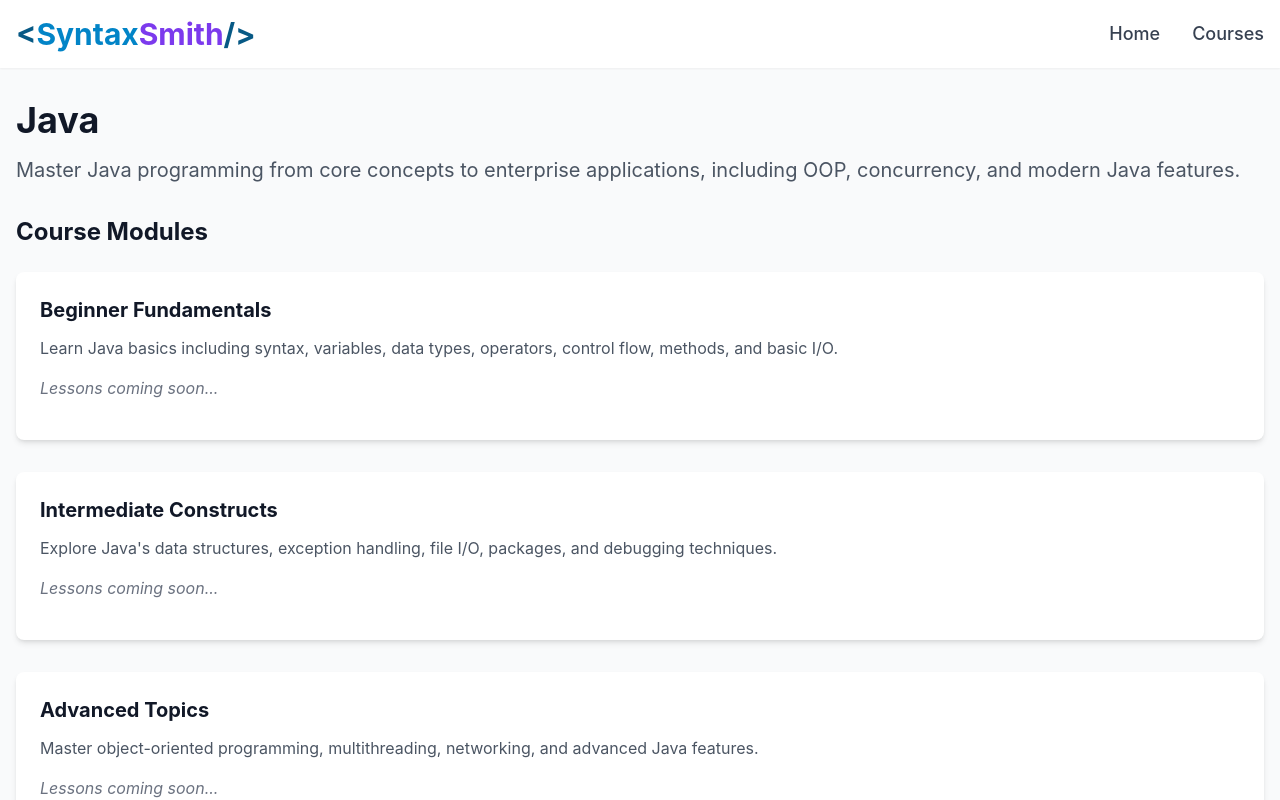
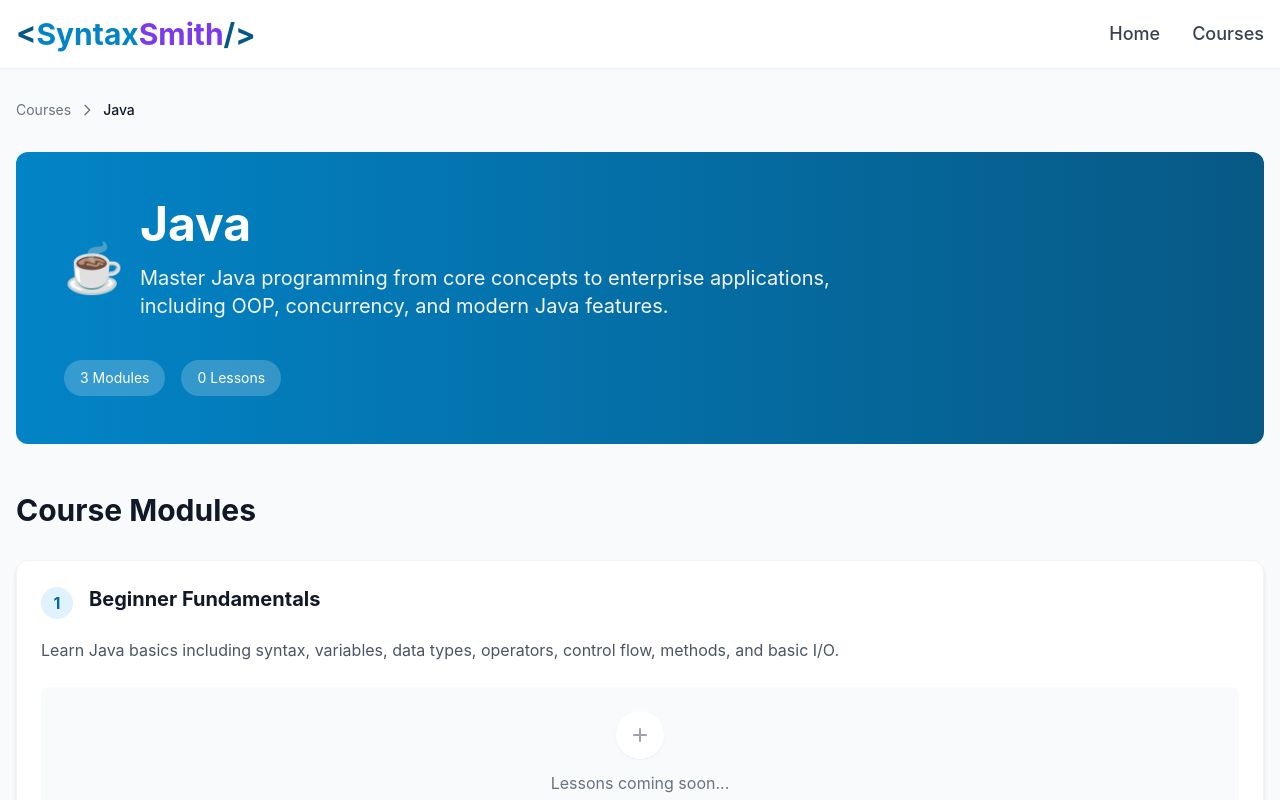
Before and after one commit to haseebawan45/Syntax_Smith, a React (Vite) app: page /courses/java in a window 1280 px wide. Shown: the top 800 px of the page. Built offline with nearby package versions, Linux system fonts and the light colour scheme.

Commit message:
initial commit

```diff
--- a/src/pages/CourseDetail.tsx
+++ b/src/pages/CourseDetail.tsx
@@ -6,15 +6,30 @@ const CourseDetail: React.FC = () => {
   const { courseId } = useParams<{ courseId: string }>();
   const course = curriculumData.find((c) => c.id === courseId);
 
+  // Language icons mapping
+  const languageIcons: Record<string, string> = {
+    'JavaScript': '⚡',
+    'Python': '🐍',
+    'Java': '☕',
+  };
+
   if (!course) {
     return (
-      <div className="text-center py-12">
-        <h2 className="text-2xl font-bold mb-4">Course not found</h2>
-        <p className="mb-6">The course you are looking for does not exist.</p>
+      <div className="min-h-[60vh] flex flex-col items-center justify-center text-center py-12">
+        <div className="bg-red-50 text-red-500 w-16 h-16 rounded-full flex items-center justify-center mb-6">
+          <svg xmlns="http://www.w3.org/2000/svg" className="h-8 w-8" fill="none" viewBox="0 0 24 24" stroke="currentColor">
+            <path strokeLinecap="round" strokeLinejoin="round" strokeWidth={2} d="M6 18L18 6M6 6l12 12" />
+          </svg>
+        </div>
+        <h2 className="text-3xl font-bold mb-4">Course not found</h2>
+        <p className="text-gray-600 mb-8 max-w-md">The course you are looking for does not exist or might have been moved.</p>
         <Link
           to="/courses"
-          className="inline-block bg-primary-600 text-white font-medium py-2 px-6 rounded-md hover:bg-primary-700 transition"
+          className="inline-flex items-center bg-primary-600 text-white font-medium py-2 px-6 rounded-lg hover:bg-primary-700 transition transform hover:-translate-y-1"
         >
+          <svg xmlns="http://www.w3.org/2000/svg" className="h-5 w-5 mr-2" viewBox="0 0 20 20" fill="currentColor">
+            <path fillRule="evenodd" d="M9.707 16.707a1 1 0 01-1.414 0l-6-6a1 1 0 010-1.414l6-6a1 1 0 011.414 1.414L5.414 9H17a1 1 0 110 2H5.414l4.293 4.293a1 1 0 010 1.414z" clipRule="evenodd" />
+          </svg>
           Back to Courses
         </Link>
       </div>
@@ -23,47 +38,119 @@ const CourseDetail: React.FC = () => {
 
   return (
     <div>
-      <section className="mb-8">
-        <h1 className="text-4xl font-bold mb-4">{course.language}</h1>
-        <p className="text-xl text-gray-600">
+      {/* Breadcrumb */}
+      <nav className="mb-8">
+        <ol className="flex items-center space-x-2 text-sm text-gray-500">
+          <li>
+            <Link to="/courses" className="hover:text-primary-600 transition">Courses</Link>
+          </li>
+          <li>
+            <svg xmlns="http://www.w3.org/2000/svg" className="h-4 w-4" fill="none" viewBox="0 0 24 24" stroke="currentColor">
+              <path strokeLinecap="round" strokeLinejoin="round" strokeWidth={2} d="M9 5l7 7-7 7" />
+            </svg>
+          </li>
+          <li className="font-medium text-gray-900">{course.language}</li>
+        </ol>
+      </nav>
+
+      {/* Course Header */}
+      <section className="bg-gradient-to-r from-primary-600 to-primary-800 rounded-xl p-8 md:p-12 mb-12 text-white">
+        <div className="flex items-center mb-6">
+          <span className="text-5xl mr-4">{languageIcons[course.language] || '📚'}</span>
+          <div>
+            <h1 className="text-4xl md:text-5xl font-bold mb-4">{course.language}</h1>
+            <p className="text-xl text-gray-100 max-w-3xl">
               {course.description}
             </p>
+          </div>
+        </div>
+        <div className="flex items-center space-x-4 text-sm">
+          <div className="bg-white/20 px-4 py-2 rounded-full">
+            {course.modules.length} Modules
+          </div>
+          <div className="bg-white/20 px-4 py-2 rounded-full">
+            {course.modules.reduce((acc, module) => acc + module.lessons.length, 0)} Lessons
+          </div>
+        </div>
       </section>
 
+      {/* Course Modules */}
       <section className="mb-12">
-        <h2 className="text-2xl font-bold mb-6">Course Modules</h2>
+        <h2 className="text-3xl font-bold mb-8">Course Modules</h2>
 
-        <div className="space-y-8">
-          {course.modules.map((module) => (
-            <div key={module.id} className="bg-white rounded-lg shadow-md p-6">
-              <h3 className="text-xl font-bold mb-3">{module.title}</h3>
-              <p className="text-gray-600 mb-4">{module.summary}</p>
+        <div className="space-y-6">
+          {course.modules.map((module, index) => (
+            <div key={module.id} className="bg-white rounded-xl shadow-md overflow-hidden border border-gray-100">
+              <div className="p-6">
+                <div className="flex items-center mb-4">
+                  <div className="bg-primary-100 text-primary-700 w-8 h-8 rounded-full flex items-center justify-center font-bold mr-4">
+                    {index + 1}
+                  </div>
+                  <h3 className="text-xl font-bold">{module.title}</h3>
+                </div>
+                <p className="text-gray-600 mb-6 leading-relaxed">{module.summary}</p>
 
                 {module.lessons.length > 0 ? (
                   <div>
-                  <h4 className="text-lg font-semibold mb-3">Lessons:</h4>
-                  <ul className="space-y-3">
-                    {module.lessons.map((lesson) => (
-                      <li key={lesson.id} className="bg-gray-50 rounded-md p-4 hover:bg-gray-100 transition">
+                    <h4 className="text-lg font-semibold mb-4 flex items-center">
+                      <svg xmlns="http://www.w3.org/2000/svg" className="h-5 w-5 mr-2 text-primary-600" viewBox="0 0 20 20" fill="currentColor">
+                        <path d="M10.394 2.08a1 1 0 00-.788 0l-7 3a1 1 0 000 1.84L5.25 8.051a.999.999 0 01.356-.257l4-1.714a1 1 0 11.788 1.838L7.667 9.088l1.94.831a1 1 0 00.787 0l7-3a1 1 0 000-1.838l-7-3zM3.31 9.397L5 10.12v4.102a8.969 8.969 0 00-1.05-.174 1 1 0 01-.89-.89 11.115 11.115 0 01.25-3.762zM9.3 16.573A9.026 9.026 0 007 14.935v-3.957l1.818.78a3 3 0 002.364 0l5.508-2.361a11.026 11.026 0 01.25 3.762 1 1 0 01-.89.89 8.968 8.968 0 00-5.35 2.524 1 1 0 01-1.4 0zM6 18a1 1 0 001-1v-2.065a8.935 8.935 0 00-2-.712V17a1 1 0 001 1z" />
+                      </svg>
+                      Lessons
+                    </h4>
+                    <div className="grid gap-4">
+                      {module.lessons.map((lesson, lessonIndex) => (
                         <Link
+                          key={lesson.id}
                           to={`/courses/${courseId}/lessons/${lesson.id}`}
-                          className="flex justify-between items-center"
+                          className="group bg-gray-50 rounded-lg p-4 hover:bg-primary-50 transition flex items-center justify-between"
                         >
-                          <span className="font-medium">{lesson.title}</span>
-                          <svg xmlns="http://www.w3.org/2000/svg" className="h-5 w-5 text-gray-500" viewBox="0 0 20 20" fill="currentColor">
+                          <div className="flex items-center">
+                            <div className="bg-white text-gray-500 group-hover:text-primary-600 w-8 h-8 rounded-full flex items-center justify-center font-medium mr-4 shadow-sm">
+                              {lessonIndex + 1}
+                            </div>
+                            <span className="font-medium group-hover:text-primary-600 transition">{lesson.title}</span>
+                          </div>
+                          <svg xmlns="http://www.w3.org/2000/svg" className="h-5 w-5 text-gray-400 group-hover:text-primary-600 transition transform group-hover:translate-x-1" viewBox="0 0 20 20" fill="currentColor">
                             <path fillRule="evenodd" d="M7.293 14.707a1 1 0 010-1.414L10.586 10 7.293 6.707a1 1 0 011.414-1.414l4 4a1 1 0 010 1.414l-4 4a1 1 0 01-1.414 0z" clipRule="evenodd" />
                           </svg>
                         </Link>
-                      </li>
                       ))}
-                  </ul>
+                    </div>
                   </div>
                 ) : (
-                <p className="text-gray-500 italic">Lessons coming soon...</p>
+                  <div className="bg-gray-50 rounded-lg p-6 text-center">
+                    <div className="bg-white w-12 h-12 rounded-full flex items-center justify-center mx-auto mb-3 shadow-sm">
+                      <svg xmlns="http://www.w3.org/2000/svg" className="h-6 w-6 text-gray-400" fill="none" viewBox="0 0 24 24" stroke="currentColor">
+                        <path strokeLinecap="round" strokeLinejoin="round" strokeWidth={2} d="M12 6v6m0 0v6m0-6h6m-6 0H6" />
+                      </svg>
+                    </div>
+                    <p className="text-gray-500">Lessons coming soon...</p>
+                  </div>
                 )}
+              </div>
             </div>
           ))}
         </div>
+      </section>
+
+      {/* Call to Action */}
+      <section className="bg-gray-50 rounded-xl p-8 text-center">
+        <h2 className="text-2xl font-bold mb-4">Ready to Start Learning?</h2>
+        <p className="text-gray-600 mb-6 max-w-2xl mx-auto">
+          Begin your journey with the first module and track your progress as you advance through the course.
+        </p>
+        {course.modules[0]?.lessons[0] && (
+          <Link
+            to={`/courses/${courseId}/lessons/${course.modules[0].lessons[0].id}`}
+            className="inline-flex items-center bg-primary-600 text-white font-medium py-3 px-8 rounded-lg hover:bg-primary-700 transition transform hover:-translate-y-1"
+          >
+            Start First Lesson
+            <svg xmlns="http://www.w3.org/2000/svg" className="h-5 w-5 ml-2" viewBox="0 0 20 20" fill="currentColor">
+              <path fillRule="evenodd" d="M10.293 3.293a1 1 0 011.414 0l6 6a1 1 0 010 1.414l-6 6a1 1 0 01-1.414-1.414L14.586 11H3a1 1 0 110-2h11.586l-4.293-4.293a1 1 0 010-1.414z" clipRule="evenodd" />
+            </svg>
+          </Link>
+        )}
       </section>
     </div>
   );
```
Also changed, not shown: src/pages/NotFound.tsx (+47 -12 lines). Lines whose indentation alone changed are shown as unchanged.
